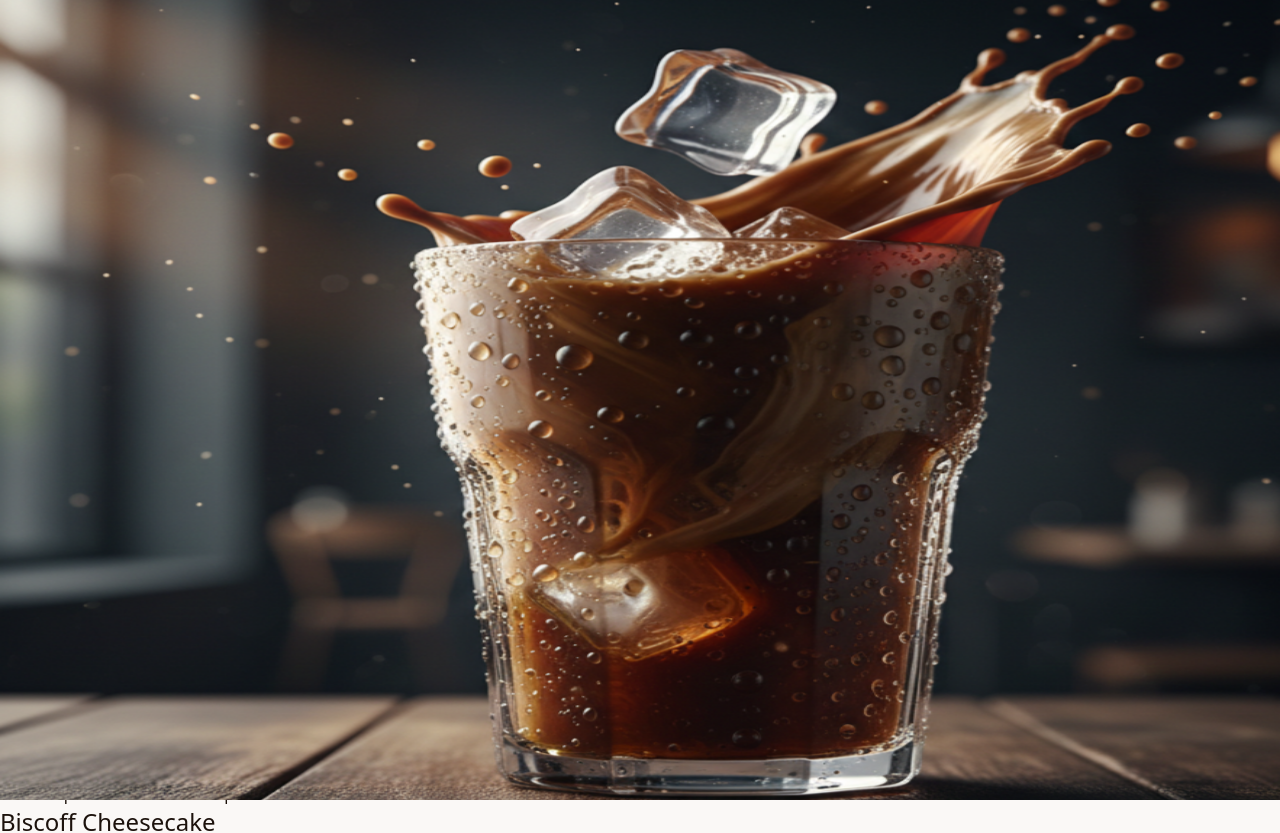
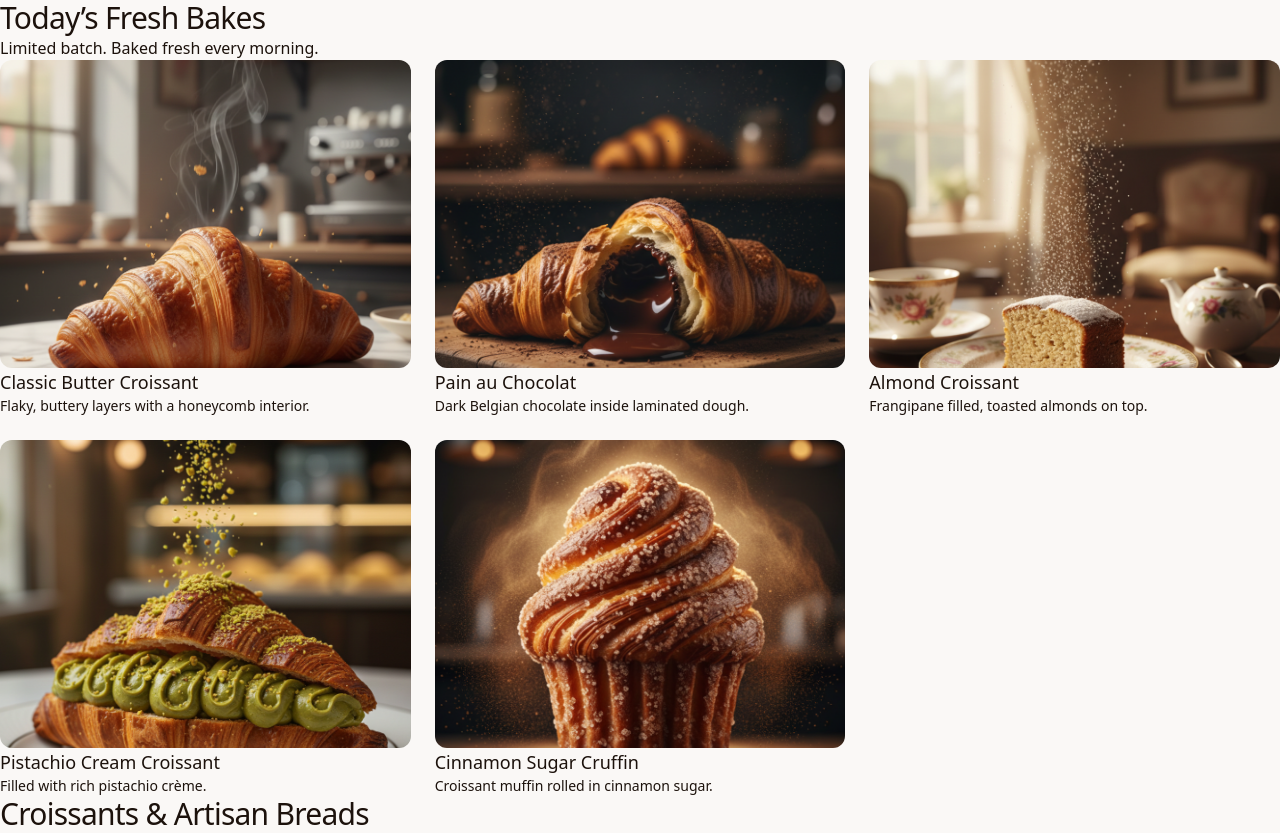
Before and after one commit to lovanshgaur/crumbandbrew, a Next.js app: page /menu in a window 1280 px wide. Shown: the top 833 px of the page. Built offline with nearby package versions, Linux system fonts and the light colour scheme.

Commit message:
menu page basic structure done

```diff
--- a/src/app/globals.css
+++ b/src/app/globals.css
@@ -1,3 +1,5 @@
+@import "tailwindcss";
+
 :root {
   --bg: #faf8f6;
   --surface: #ffffff;
--- a/src/app/menu/page.jsx
+++ b/src/app/menu/page.jsx
@@ -5,25 +5,30 @@ export default function Menu() {
   return (
     <>
       <div className="min-h-screen">
-        <main className="max-w-7xl mx-auto px-6 py-12 flex gap-12">
-          {CATEGORIES.map((category) => {
-            const items = MENU.filter((item) => item.cat === category.id);
+        <main className="max-w-7xl mx-auto px-6 py12 flex gap-12">
+          <div className="flex-1 space-y-24 pb-32">
+            {CATEGORIES.map((cat) => {
+              const items = MENU.filter((item) => item.cat === cat.id);
               if (!items.length) return null;
+              console.log(items);
 
               return (
-              <section id={category.id} key={category.id}>
-                <h2>{category.title}</h2>
-                {category.desc && <p>{category.desc}</p>}
-                <div>
-                  <div className="flex gap-6">
-                    {items.map((item) => {
-                      return <MenuItemCard key={item.id} item={item} />;
-                    })}
+                <section id={cat.id} key={cat.id} className="scroll-mt-32">
+                  <div className="mb-6">
+                    <h2 className="text-3xl font-medium tracking-tight">
+                      {cat.title}
+                    </h2>
+                    {cat.desc && <p mt-1>{cat.desc}</p>}
                   </div>
+                  <div className="grid gap-6 sm:grid-cols-2 xl:grid-cols-3">
+                    {items.map((item) => (
+                      <MenuItemCard key={item.id} item={item} />
+                    ))}
                   </div>
                 </section>
               );
             })}
+          </div>
         </main>
       </div>
     </>
--- a/src/components/MenuItemCard.jsx
+++ b/src/components/MenuItemCard.jsx
@@ -1,18 +1,25 @@
 import Image from "next/image";
 export default function MenuItemCard({ item }) {
   return (
-    <div>
+    <article className="group relative flex flex-col p-4 rounded-2xl ">
+      <div className="relative w-full aspect-[4/3] rounded-xl overflow-hidden mb-4">
         <Image
           src={item.img}
           alt={item.name}
           fill
+          className="object-cover transition-transform duration-700 group-hover:scale-105"
         />
-      <div className="item-info">
-        <h1>{item.name}</h1>
-        <h3>{item.price}</h3>
-        <p>{item.desc}</p>
+      </div>
 
+      <div className="flex-1 flex flex-col justify-between gap-4">
+        <div>
+          <div className="flex justify-between items-start gap-2 mb-1">
+            <h3 className="text-lg font-medium">{item.name}</h3>
+            <span className="font-semi-bold">{item.label}</span>
+          </div>
+          {item.desc && <p className="text-sm line-clamp-2">{item.desc}</p>}
         </div>
       </div>
+    </article>
   );
 }
```
Lines whose indentation alone changed are shown as unchanged.
